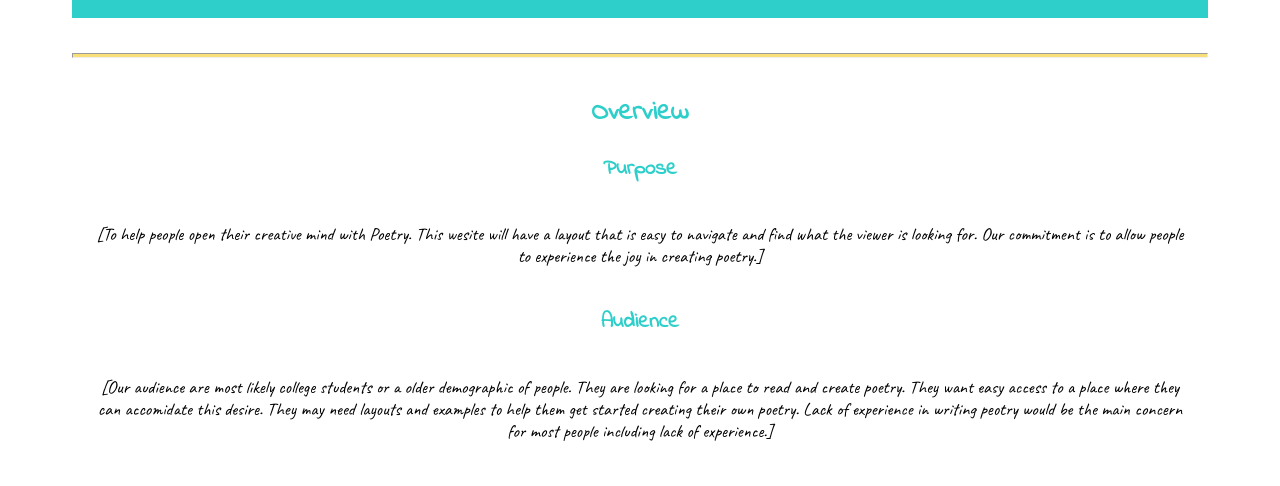
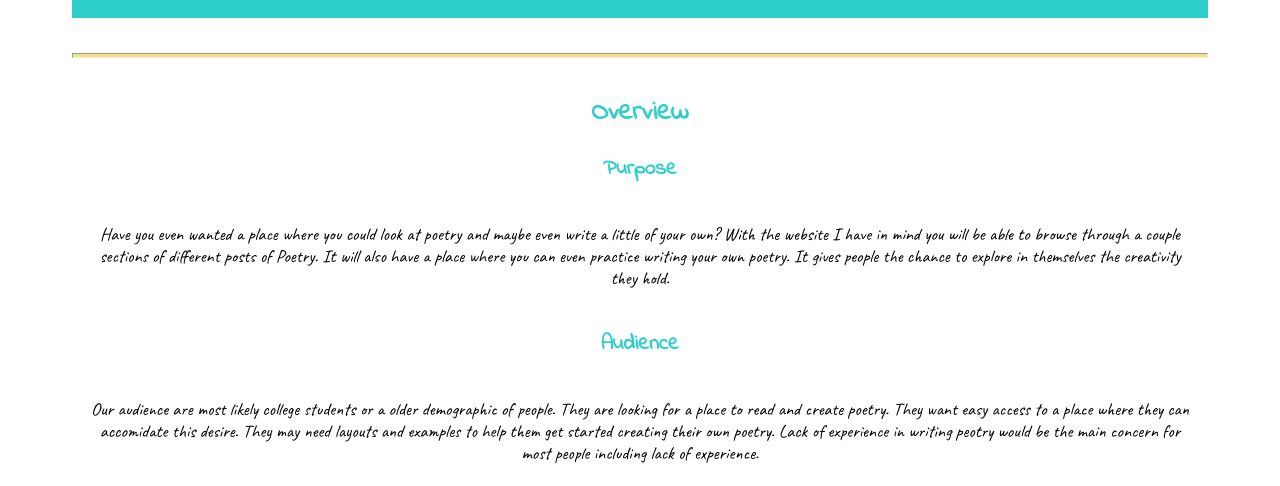
Before and after one commit to FlyEmris/FlyEmris.github.io, a plain HTML site: page wwr/Personal Site Plan/site-plan.html in a window 1280 px wide. Shown: the part 314-800 px from the top of the page. Drawn offline with Linux system fonts and the light colour scheme.

Commit message:
elevator pitch

```diff
--- a/wwr/Personal Site Plan/site-plan.html
+++ b/wwr/Personal Site Plan/site-plan.html
@@ -20,15 +20,13 @@
       <hr>
       <h2>Overview</h2>
       <h3>Purpose</h3>
-      <p>[To help people open their creative mind with Poetry. This wesite will have a layout that is
-        easy to navigate and find what the viewer is looking for. Our commitment is to allow people to experience the joy
-        in creating poetry.]</p>  <!-- change this -->
+      <p>Have you even wanted a place where you could look at poetry and maybe even write a little of your own? With the website I have in mind you will be able to browse through a couple sections of different posts of Poetry. It will also have a place where you can even practice writing your own poetry. It gives people the chance to explore in themselves the creativity they hold. </p>  <!-- change this -->
 
 
       <h3>Audience</h3>
-      <p>[Our audience are most likely college students or a older demographic of people. They are looking for a place to read and create poetry. They want easy access
+      <p>Our audience are most likely college students or a older demographic of people. They are looking for a place to read and create poetry. They want easy access
         to a place where they can accomidate this desire. They may need layouts and examples to help them get started creating their own poetry. Lack of experience
-        in writing peotry would be the main concern for most people including lack of experience.]</p>  <!-- change this -->
+        in writing peotry would be the main concern for most people including lack of experience.</p>  <!-- change this -->
 
       <hr>
       <h2>Branding</h2>
```
